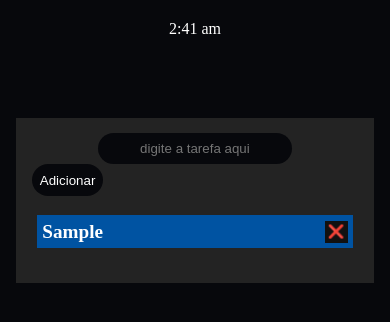
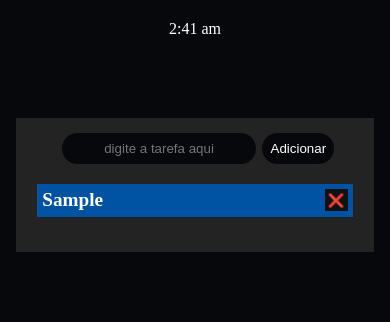
Before and after one commit to abreuitalo/ListaDeTarefas, a plain HTML site: page index.html in a window 390 px wide. Both pictures are taken after typing "Sample" into the empty fields and a click on the button "Adicionar". Drawn offline with Linux system fonts and the light colour scheme.

Commit message:
To-Do List

```diff
--- a/assets/css/style.css
+++ b/assets/css/style.css
@@ -31,12 +31,17 @@
     padding: 4%;
   }
 
+  .content {
+    display: flex;
+    justify-content: center;
+  }
+
   .input-texto {
     background: #07080C;
     color: #fff;
     padding: 2.5%;
+    margin: 0 0.5em;
     text-align: center;
-    margin: 0 10px 0 5em;
     border-radius: 20px;
   }
 
@@ -50,6 +55,11 @@
     padding: 2.5%;
     border-radius: 20px;
     cursor: pointer;
+    transition: all .4s ease-in-out;
+  }
+
+  .btn-adicionar:hover{
+    background: #0053A2;
   }
 
   li {
@@ -68,6 +78,12 @@
     cursor: pointer;
     padding: 0.2rem;
     background: #111;
+    transition: all .2s ease-in-out;
+  }
+
+  .apagar:hover {
+    background: #fff;
+    box-shadow: 0 0 3px 3px #F92F60;
   }
 }
 
--- a/index.html
+++ b/index.html
@@ -13,6 +13,7 @@
 
       <main>
          <div class="container">
+            <div class="content">
             <input
                type="text"
                value="as"
@@ -20,6 +21,7 @@
                placeholder="digite a tarefa aqui"
             />
             <button class="btn-adicionar">Adicionar</button>
+         </div>
             <ul class="tarefas"></ul>
          </div>
       </main>
```
